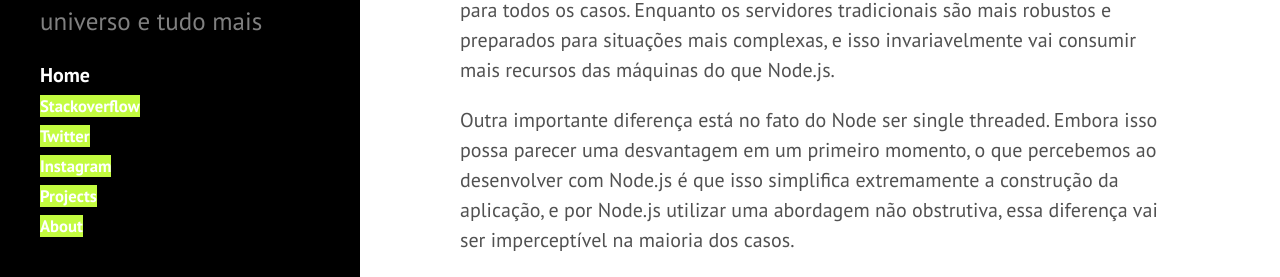
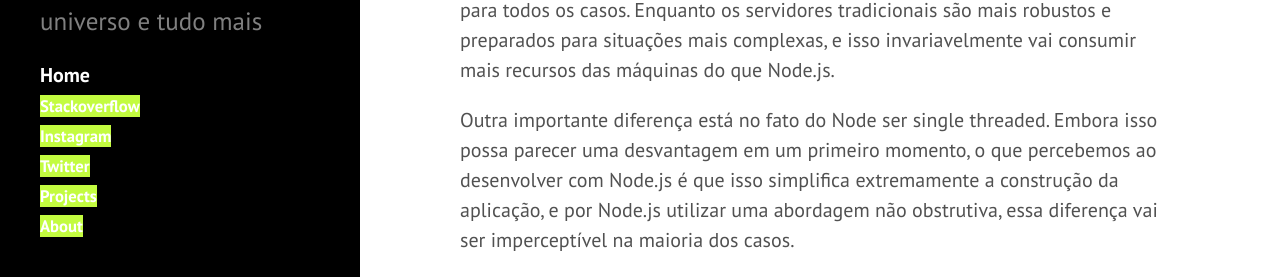
Before and after one commit to godrizilla/godrizilla.github.io, a Jekyll site: the page built from index.html, in a window 1280 px wide and 1400 px high, scrolled down 485 px. Shown: the part 1120-1397 px from the top of the window. Built offline with Jekyll 4.4.1, drawn with Linux system fonts in a browser that asks for light colours; the list of posts is cut into pages by our own code.

Commit message:
New POst

```diff
--- a/_includes/sidebar.html
+++ b/_includes/sidebar.html
@@ -14,10 +14,10 @@
          <small class="li_stile"><a href="https://pt.stackoverflow.com/users/24168/godrix" target="_blank">Stackoverflow</a></small>
       </li>
       <li>
+         <small class="li_stile"> <a href="https://www.instagram.com/godrizilla/" target="_blank" >Instagram</a></small>
+      </li>
+      <li>
          <small class="li_stile"><a href="https://twitter.com/godrizilla" target="_blank">Twitter</a></small>
-      </li>
-       <li>
-         <small class="li_stile"> <a href="https://www.instagram.com/godrizilla/" target="_blank" >Instagram</a></small>
       </li>
       <li>
          <small class="li_stile"> <a href="/projects" >Projects</a></small>
--- a/public/css/hyde.css
+++ b/public/css/hyde.css
@@ -220,7 +220,7 @@ a.sidebar-nav-item:focus {
 
 .li_stile{
     background-color: #C3FC40;
-    color: black;
+    color: #000;
     font-weight: bold;
     width: auto;
 }
```
